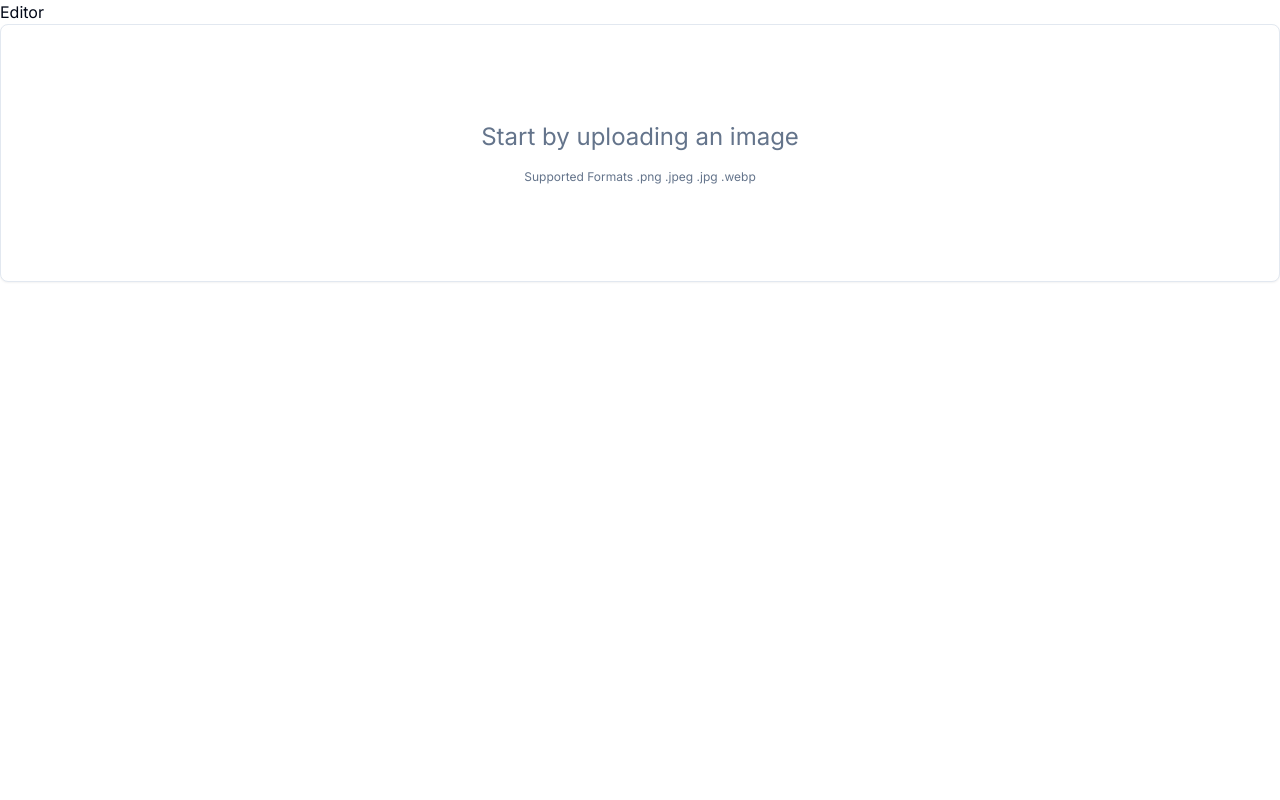
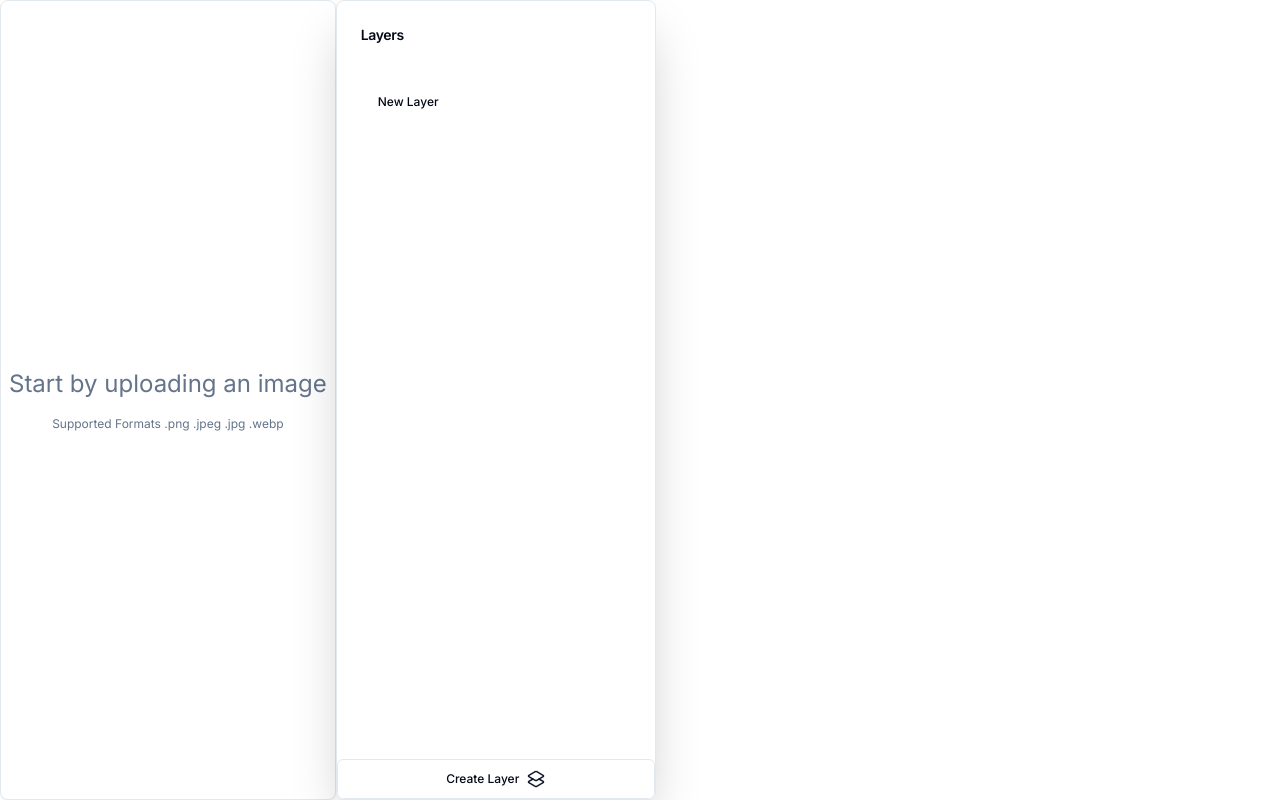
Before and after one commit to toshiaki-iizuka/ai_image_editor, a Next.js app: page / in a window 1280 px wide. Built offline with nearby package versions, Linux system fonts and the light colour scheme.

Commit message:
feat: add layers panel

```diff
--- a/app/globals.css
+++ b/app/globals.css
@@ -3,6 +3,13 @@
 @tailwind utilities;
 
 @layer base {
+  html {
+    height: 100%;
+  }
+  body {
+    min-height: 100%;
+    height: 100%;
+  }
   :root {
     --background: 0 0% 100%;
     --foreground: 222.2 84% 4.9%;
--- a/app/page.tsx
+++ b/app/page.tsx
@@ -3,13 +3,29 @@
 import Image from "next/image";
 import Editor from "@/components/Editor";
 import { ImageStore } from "@/lib/image-store";
+import { LayerStore } from "@/lib/layer-store";
 
 export default function Home() {
 	return (
-		<ImageStore.Provider initialValue={{ generating: false }}>
-			<main className="h-full">
-				<Editor />
-			</main>
-		</ImageStore.Provider>
+		<LayerStore.Provider
+			initialValue={{
+				layerComparisonMode: false,
+				layers: [
+					{
+						id: crypto.randomUUID(),
+						url: "",
+						height: 0,
+						width: 0,
+						publicId: "",
+					},
+				],
+			}}
+		>
+			<ImageStore.Provider initialValue={{ generating: false }}>
+				<main className="h-full">
+					<Editor />
+				</main>
+			</ImageStore.Provider>
+		</LayerStore.Provider>
 	);
 }
--- a/components/Editor.tsx
+++ b/components/Editor.tsx
@@ -2,12 +2,13 @@
 
 import Image from "next/image";
 import UploadImage from "./upload/UploadImage";
+import LayerPanel from "./layer/LayerPanel";
 
 const Editor = () => {
 	return (
-		<div>
-			<h1>Editor</h1>
+		<div className="flex h-full">
 			<UploadImage />
+			<LayerPanel />
 		</div>
 	);
 };
--- /dev/null
+++ b/components/layer/LayerImage.tsx
@@ -0,0 +1,28 @@
+"use client";
+
+import type { Layer } from "@/lib/layer-store";
+import Image from "next/image";
+
+const LayerImage = ({ layer }: { layer: Layer }) => {
+	if (layer.url && layer.name)
+		return (
+			<div>
+				<div className="w-12 h-12 flex items-center justify-center">
+					<Image
+						className="w-full object-contain h-full rounded-sm"
+						alt={layer.name}
+						src={layer.format === "mp4" ? layer.poster || layer.url : layer.url}
+						width={50}
+						height={50}
+					/>
+				</div>
+				<div className="relative">
+					<p className="text-xs">{`${layer.name?.slice(0, 15)}.${
+						layer.format
+					}`}</p>
+				</div>
+			</div>
+		);
+};
+
+export default LayerImage;
--- /dev/null
+++ b/components/layer/LayerPanel.tsx
@@ -0,0 +1,70 @@
+"use client";
+
+import { Button } from "../ui/button";
+import {
+	Card,
+	CardContent,
+	CardDescription,
+	CardHeader,
+	CardTitle,
+} from "../ui/card";
+import { cn } from "@/lib/utils";
+import { Layers2 } from "lucide-react";
+import { useImageStore } from "@/lib/image-store";
+import { useLayerStore } from "@/lib/layer-store";
+
+const LayerPanel = () => {
+	const layers = useLayerStore((state) => state.layers);
+	const activeLayer = useLayerStore((state) => state.activeLayer);
+	const generating = useImageStore((state) => state.generating);
+
+	return (
+		<Card
+			className="basis-[320px] shrink-0 scrollbar-thin scrollbar-track-secondary
+      overflow-y-scroll scrollbar-thumb-primary scrollbar-thumb-rounded-full
+      scrollbar-track-rounded-full overflow-x-hidden relative flex flex-col shadow-2xl"
+		>
+			<CardHeader className="">
+				<div>
+					<CardTitle className="text-sm">
+						{activeLayer.name || "Layers"}
+					</CardTitle>
+					{activeLayer.width && activeLayer.height ? (
+						<CardDescription className="text-xs">
+							{activeLayer.width}x{activeLayer.height}
+						</CardDescription>
+					) : null}
+				</div>
+			</CardHeader>
+			<CardContent className="flex-1 flex flex-col">
+				{layers.map((layer, index) => (
+					<div
+						className={cn(
+							"cursor-pointer ease-in-out hover:bg-secondary border border-transparent",
+							{ "animate-pulse": generating },
+						)}
+						key={layer.id}
+					>
+						<div className="relative p-4 flex items-center">
+							<div className="flex gap-2 items-center h-8 w-full justify-between">
+								{!layer.url ? (
+									<p className="text-xs font-medium justify-self-end">
+										New Layer
+									</p>
+								) : null}
+							</div>
+						</div>
+					</div>
+				))}
+			</CardContent>
+			<div className="sticky bottom-0 bg-card flex gap-2 shrink-0">
+				<Button className="w-full flex gap-2" variant="outline">
+					<span className="text-xs">Create Layer</span>
+					<Layers2 className="text-secondary-foreground" size={18} />
+				</Button>
+			</div>
+		</Card>
+	);
+};
+
+export default LayerPanel;
--- /dev/null
+++ b/components/ui/button.tsx
@@ -0,0 +1,56 @@
+import * as React from "react"
+import { Slot } from "@radix-ui/react-slot"
+import { cva, type VariantProps } from "class-variance-authority"
+
+import { cn } from "@/lib/utils"
+
+const buttonVariants = cva(
+  "inline-flex items-center justify-center whitespace-nowrap rounded-md text-sm font-medium ring-offset-background transition-colors focus-visible:outline-none focus-visible:ring-2 focus-visible:ring-ring focus-visible:ring-offset-2 disabled:pointer-events-none disabled:opacity-50",
+  {
+    variants: {
+      variant: {
+        default: "bg-primary text-primary-foreground hover:bg-primary/90",
+        destructive:
+          "bg-destructive text-destructive-foreground hover:bg-destructive/90",
+        outline:
+          "border border-input bg-background hover:bg-accent hover:text-accent-foreground",
+        secondary:
+          "bg-secondary text-secondary-foreground hover:bg-secondary/80",
+        ghost: "hover:bg-accent hover:text-accent-foreground",
+        link: "text-primary underline-offset-4 hover:underline",
+      },
+      size: {
+        default: "h-10 px-4 py-2",
+        sm: "h-9 rounded-md px-3",
+        lg: "h-11 rounded-md px-8",
+        icon: "h-10 w-10",
+      },
+    },
+    defaultVariants: {
+      variant: "default",
+      size: "default",
+    },
+  }
+)
+
+export interface ButtonProps
+  extends React.ButtonHTMLAttributes<HTMLButtonElement>,
+    VariantProps<typeof buttonVariants> {
+  asChild?: boolean
+}
+
+const Button = React.forwardRef<HTMLButtonElement, ButtonProps>(
+  ({ className, variant, size, asChild = false, ...props }, ref) => {
+    const Comp = asChild ? Slot : "button"
+    return (
+      <Comp
+        className={cn(buttonVariants({ variant, size, className }))}
+        ref={ref}
+        {...props}
+      />
+    )
+  }
+)
+Button.displayName = "Button"
+
+export { Button, buttonVariants }
--- /dev/null
+++ b/lib/layer-store.tsx
@@ -0,0 +1,110 @@
+import React from "react";
+import createZustandContext from "./zustand-context";
+import { createStore } from "zustand/vanilla";
+import { StoreApi, useStore } from "zustand";
+import { persist, createJSONStorage } from "zustand/middleware";
+
+export type Layer = {
+	publicId?: string;
+	width?: number;
+	height?: number;
+	url?: string;
+	id: string;
+	name?: string;
+	format?: string;
+	poster?: string;
+	resourceType?: string;
+	transcriptionURL?: string;
+};
+
+type State = {
+	layers: Layer[];
+	addLayer: (layer: Layer) => void;
+	removeLayer: (id: string) => void;
+	setActiveLayer: (id: string) => void;
+	activeLayer: Layer;
+	updateLayer: (layer: Layer) => void;
+	setPoster: (id: string, posterUrl: string) => void;
+	setTranscription: (id: string, transcriptionURL: string) => void;
+	layerComparisonMode: boolean;
+	setLayerComparisonMode: (mode: boolean) => void;
+	comparedLayers: string[];
+	setComparedLayers: (layers: string[]) => void;
+	toggleComparedLayer: (id: string) => void;
+};
+
+const getStore = (initialState: {
+	layers: Layer[];
+	layerComparisonMode: boolean;
+}) => {
+	return createStore<State>()(
+		persist(
+			(set) => ({
+				layers: initialState.layers,
+				addLayer: (layer) =>
+					set((state) => ({
+						layers: [...state.layers, { ...layer }],
+					})),
+				removeLayer: (id: string) =>
+					set((state) => ({
+						layers: state.layers.filter((l) => l.id !== id),
+					})),
+				setActiveLayer: (id: string) =>
+					set((state) => ({
+						activeLayer:
+							state.layers.find((l) => l.id === id) || state.layers[0],
+					})),
+				activeLayer: initialState.layers[0],
+				updateLayer: (layer) =>
+					set((state) => ({
+						layers: state.layers.map((l) => (l.id === layer.id ? layer : l)),
+					})),
+				setPoster: (id: string, posterUrl: string) =>
+					set((state) => ({
+						layers: state.layers.map((l) =>
+							l.id === id ? { ...l, poster: posterUrl } : l,
+						),
+					})),
+				setTranscription: (id: string, transcriptionURL: string) =>
+					set((state) => ({
+						layers: state.layers.map((l) =>
+							l.id === id ? { ...l, transcriptionURL } : l,
+						),
+					})),
+				layerComparisonMode: initialState.layerComparisonMode,
+				setLayerComparisonMode: (mode: boolean) =>
+					set(() => ({
+						layerComparisonMode: mode,
+						comparedLayers: mode ? [] : [],
+					})),
+				comparedLayers: [],
+				setComparedLayers: (layers: string[]) =>
+					set(() => ({
+						comparedLayers: layers,
+						layerComparisonMode: layers.length > 0,
+					})),
+				toggleComparedLayer: (id: string) =>
+					set((state) => {
+						const newComparedLayers = state.comparedLayers.includes(id)
+							? state.comparedLayers.filter((layerId) => layerId !== id)
+							: [...state.comparedLayers, id].slice(-2);
+						return {
+							comparedLayers: newComparedLayers,
+							layerComparisonMode: newComparedLayers.length > 0,
+						};
+					}),
+			}),
+			{ name: "layer-storage" },
+		),
+	);
+};
+
+export const LayerStore = createZustandContext(getStore);
+
+export function useLayerStore<T>(selector: (state: State) => T) {
+	const store = React.useContext(LayerStore.Context);
+	if (!store) {
+		throw new Error("Missing LayerStore provider");
+	}
+	return useStore(store, selector);
+}
--- a/package.json
+++ b/package.json
@@ -9,6 +9,7 @@
     "lint": "next lint"
   },
   "dependencies": {
+    "@radix-ui/react-slot": "^1.1.0",
     "class-variance-authority": "^0.7.0",
     "cloudinary": "^2.4.0",
     "clsx": "^2.1.1",
```
Also changed, not shown: 1 other file (tests, documents, lock files or other folders).
